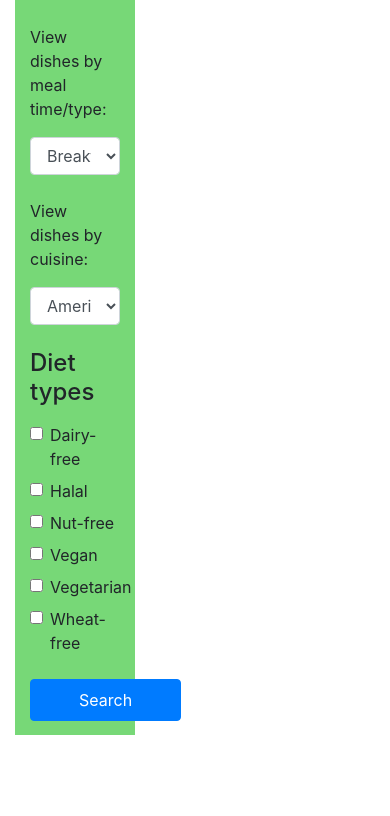
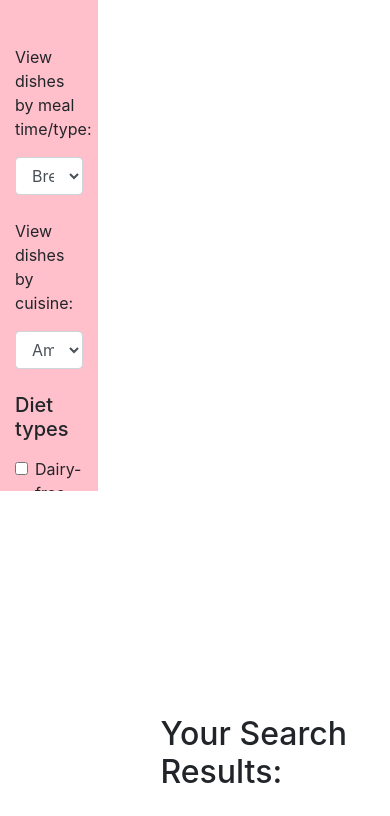
Before and after one commit to hey-chan/recipe-hackathon, a website: page index.html in a window 390 px wide. Shown: the part 109-925 px from the top of the page. Before the commit the page ends 878 px from the top, so only its background shows below. Drawn offline with nearby package versions, Linux system fonts and the light colour scheme.

Commit message:
sidebar sticky and touches left of screen

```diff
--- a/index.html
+++ b/index.html
@@ -14,8 +14,8 @@
     <title>Food Hack</title>
   </head>
   <body>
-    <div class="container container-fluid d-flex">
-      <div id="sidebar" class="col-4 bg-warning position-sticky">
+    <div class="d-flex">
+      <div id="sidebar" class="col-3 bg-warning position-sticky">
         <div class="search my-5">
           <form id="recipe-search" class="d-flex">
             <input
@@ -69,7 +69,7 @@
         <!-- close cuisine-type -->
 
         <div class="diet-types">
-          <h4 class="mt-4 mb-3">Diet types</h4>
+          <h5 class="mt-4 mb-3">Diet types</h5>
           <div class="form-check">
             <input
               class="form-check-input"
@@ -130,22 +130,15 @@
               Wheat-free
             </label>
           </div>
-          <button type="submit" class="btn btn-primary mt-3 px-5 py-2 mb-5">
-            Search
-          </button>
+          <button class="btn btn-primary ml-2 mb-5 mt-2" type="submit" >Search</button>
         </div>
       </div>
 
-      <!-- MATT CODE DOWN BELOW -->
-
-      <!--  ======================================================================
-                                    MAIN SECTION
-            ======================================================================
-      -->
+      <!-- MAIN SECTION -->
       <div id="main-section" class="col-15 container container-fluid">
         <section>
           <div class="meal-result">
-            <h2 class="title">Your Search Results:</h2>
+            <h2 class="title ml-5 mt-4 mb-4">Your Search Results:</h2>
             <div id="meal" class="row row-cols-md-2 mx-5"></div>
           </div>
           </div>
--- a/style.css
+++ b/style.css
@@ -1,9 +1,39 @@
 body {
   height: 100vh;
   width: 100vw;
+  left: 0;
 }
 
-#sidebar {
+
+
+#sidebar{
   max-height: 100vh !important;
   background-color: rgb(119, 216, 119) !important;
+  position: fixed; /* Fixed Sidebar (stay in place on scroll) */
+  z-index: 1; /* Stay on top */
+  top: 0; /* Stay at the top */
+  left: 0;
+  overflow-x: hidden; /* Disable horizontal scroll */
+  padding-top: 20px;
 }
+
+
+/* When size is less than 750px wide */
+@media screen and (max-width: 750px) {
+  #sidebar{
+    display: inline;
+    position: relative;
+    right: 0px;
+    height: 600px;
+    background-color: pink !important;
+    flex-direction: column;
+    align-items: center;
+    width: 300px;
+    /* z-index: 0; */
+  }
+  #main-section {
+    display: block;
+    margin-top: 800px;
+  }
+
+}
```
